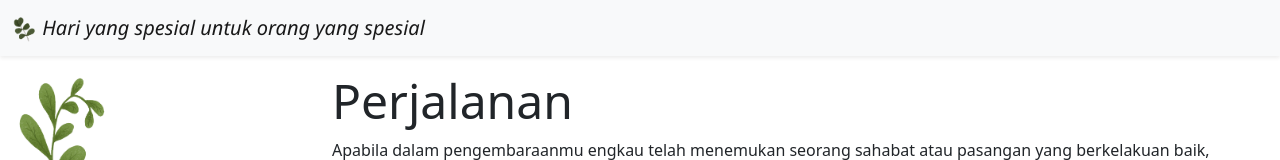
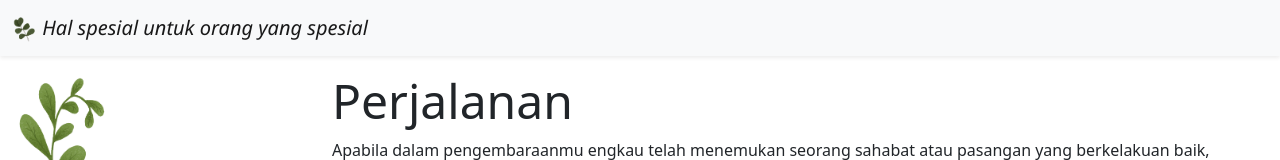
Before and after one commit to LekWid/giftwidodo.github.io, a plain HTML site: page index.html in a window 1280 px wide. Shown: the top 160 px of the page. Drawn offline with nearby package versions, Linux system fonts and the light colour scheme.

Commit message:
Update index.html

```diff
--- a/index.html
+++ b/index.html
@@ -23,7 +23,7 @@
       <div class="container-fluid">
         <a class="navbar-brand" href="#">
           <img src="img/Logo.png" alt="" width="25" height="25" class="d-inline-block align-text-center" />
-          Hari yang spesial untuk orang yang spesial
+          Hal spesial untuk orang yang spesial
         </a>
       </div>
     </nav>
```
